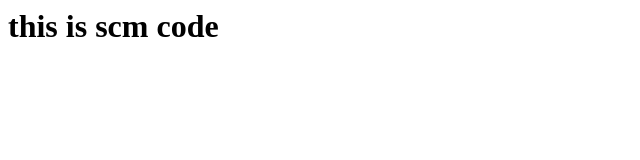
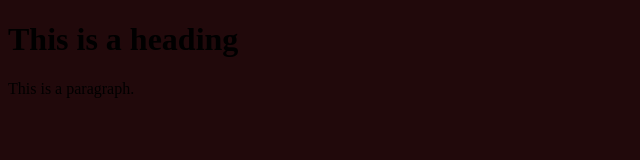
Before and after one commit to gangireddydanam/applicaiton-static-code, a plain HTML site: page index.html in a window 1280 px wide. Shown: the whole page, without its empty margins (0-640 px from the left). Drawn offline with Linux system fonts and the light colour scheme.

Commit message:
In feature 1 (#1)
* added some bg color

* added demo

* added new commit

* cicd setup is ready

* k8s deploy

* k8s deploy

* fix is nginx class

* updated rgb

* updated source

* added cicd for jenkins

* cicd with pipeline

* updated syntax

* added jenkins cicd

* updated jenkinsfile

```diff
--- a/index.html
+++ b/index.html
@@ -1 +1,9 @@
-<h1> this is scm code</h1>
+<!DOCTYPE html>
+<html>
+<body style="background-color:rgb(33, 9, 11);">
+
+<h1>This is a heading</h1>
+<p>This is a paragraph.</p>
+
+</body>
+</html>
```
Also changed, not shown: demo.html (added, +2 -0 lines), 11 other files.
